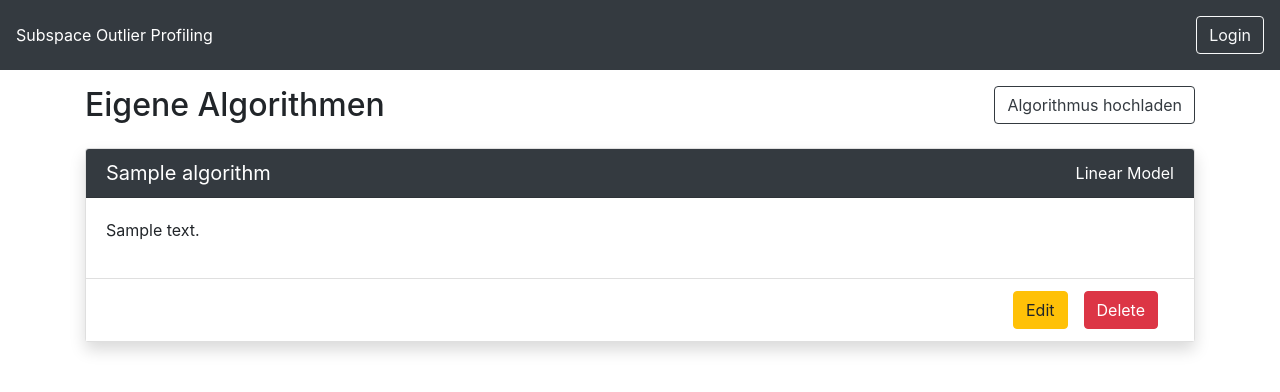
After one commit to d-schneid/SOP, a Django app: page /algorithm/overview/ in a window 1280 px wide. The commit adds this page. Shown: the top 392 px of the page. Run offline with Django 4.2, Linux system fonts and the light colour scheme; tables that the repository leaves empty hold one stand-in row (values such as "Sample post").

Commit message:
Add basic algorithm templates

```diff
--- /dev/null
+++ b/webserver/src/main/sop/experiments/templates/experiments/algorithms/algorithm_overview.html
@@ -0,0 +1,49 @@
+{% extends 'base.html' %}
+
+{% block title %}
+    Algorithm Overview
+{% endblock %}
+
+{% block content %}
+    <div class="d-flex">
+        <h2 class="mt-3 mb-3">Eigene Algorithmen</h2>
+        <a href="{% url 'algorithm_upload' %}" class="ml-auto mt-3 mb-3 btn btn-outline-dark">Algorithmus hochladen</a>
+    </div>
+    <div id="algorithm_accordion">
+        {% for algorithm in algorithm_list %}
+            <div class="card shadow mt-2">
+                <div class="card-header bg-dark d-flex" id="algorithm_{{ algorithm.pk }}">
+                    <h5 class="mb-0 w-80">
+                        <a class="btn-link btn-block text-white{% if not forloop.first %} collapsed{% endif %}"
+                           data-toggle="collapse"
+                           data-target="#collapse_{{ algorithm.pk }}"
+                           aria-expanded="{% if forloop.first %}true{% else %}false{% endif %}"
+                           aria-controls="collapse_{{ algorithm.pk }}">
+                            {{ algorithm.name }}
+                        </a>
+                    </h5>
+                    <a class="text-white ml-auto">{{ algorithm.group }}</a>
+                </div>
+
+                <div id="collapse_{{ algorithm.pk }}"
+                     class="collapse{% if forloop.first %} show{% endif %}"
+                     aria-labelledby="algorithm_{{ algorithm.pk }}"
+                     data-parent="#algorithm_accordion">
+                    <div class="card-body">
+                        <p>{{ algorithm.description }}</p>
+                    </div>
+                    <ul class="list-group list-group-flush">
+                        <li class="list-group-item">
+                            <div class="d-flex flex-row-reverse">
+                                <a href="{% url 'algorithm_delete' algorithm.pk %}"
+                                   class="btn btn-danger mr-3">Delete</a>
+                                <a href="{% url 'algorithm_edit' algorithm.pk %}"
+                                   class="btn btn-warning mr-3">Edit</a>
+                            </div>
+                        </li>
+                    </ul>
+                </div>
+            </div>
+        {% endfor %}
+    </div>
+{% endblock %}
--- a/webserver/src/main/sop/experiments/urls.py
+++ b/webserver/src/main/sop/experiments/urls.py
@@ -1,9 +1,15 @@
 from django.urls import path
-from .views import AlgorithmUploadView, AlgorithmOverview, AlgorithmDeleteView
 
+from .views.algorithm import AlgorithmEditView, AlgorithmUploadView, \
+    AlgorithmDeleteView, AlgorithmOverview
 
 urlpatterns = [
-    path('overview_algorithms/', AlgorithmOverview.as_view(), name="overview_algorithms"),
-    path('delete_algorithm/<int:pk>', AlgorithmDeleteView.as_view(), name="delete_algorithm"),
-    path('upload_algorithm/', AlgorithmUploadView.as_view(), name="upload_algorithm"),
+    path('algorithm/overview/', AlgorithmOverview.as_view(),
+         name="algorithm_overview"),
+    path('algorithm/<int:pk>/delete/', AlgorithmDeleteView.as_view(),
+         name="algorithm_delete"),
+    path('algorithm/<int:pk>/edit/', AlgorithmEditView.as_view(),
+         name="algorithm_edit"),
+    path('algorithm/upload/', AlgorithmUploadView.as_view(),
+         name="algorithm_upload"),
 ]
--- a/webserver/src/main/sop/experiments/views/algorithm.py
+++ b/webserver/src/main/sop/experiments/views/algorithm.py
@@ -1,20 +1,20 @@
-from django.views.generic import CreateView, ListView, DeleteView
+from django.http import HttpResponseRedirect
 from django.urls import reverse_lazy
-from django.http import HttpResponseRedirect
+from django.views.generic import CreateView, ListView, DeleteView, UpdateView
 
+from experiments.forms import UploadAlgorithmForm
 from experiments.models import Algorithm
-from experiments.forms import UploadAlgorithmForm
 
 
 class AlgorithmOverview(ListView):
     model = Algorithm
-    template_name = 'test_overview_algorithms.html'
+    template_name = 'algorithm_overview.html'
 
 
 class AlgorithmUploadView(CreateView):
     model = Algorithm
     form_class = UploadAlgorithmForm
-    template_name = 'test_upload_algorithm.html'
+    template_name = 'algorithm_upload.html'
 
     def form_valid(self, form) -> HttpResponseRedirect:
         form.instance.user = self.request.user
@@ -23,5 +23,12 @@ class AlgorithmUploadView(CreateView):
 
 class AlgorithmDeleteView(DeleteView):
     model = Algorithm
-    template_name = 'test_delete_algorithm.html'
-    success_url = reverse_lazy('overview_algorithms')
+    template_name = 'algorithm_delete.html'
+    success_url = reverse_lazy('algorithm_overview')
+
+
+class AlgorithmEditView(UpdateView):
+    model = Algorithm
+    fields = ['_name', '_description']
+    template_name = 'algorithm_edit.html'
+    success_url = reverse_lazy('algorithm_overview')
--- a/webserver/src/main/sop/sop/settings.py
+++ b/webserver/src/main/sop/sop/settings.py
@@ -9,7 +9,7 @@ https://docs.djangoproject.com/en/4.0/topics/settings/
 For the full list of settings and their values, see
 https://docs.djangoproject.com/en/4.0/ref/settings/
 """
-
+import os.path
 from pathlib import Path
 
 # Build paths inside the project like this: BASE_DIR / 'subdir'.
@@ -55,7 +55,7 @@ ROOT_URLCONF = 'sop.urls'
 TEMPLATES = [
     {
         'BACKEND': 'django.template.backends.django.DjangoTemplates',
-        'DIRS': [],
+        'DIRS': [os.path.join(BASE_DIR, 'experiments/templates/experiments/algorithms')],
         'APP_DIRS': True,
         'OPTIONS': {
             'context_processors': [
--- a/webserver/src/main/sop/sop/templates/base.html
+++ b/webserver/src/main/sop/sop/templates/base.html
@@ -26,7 +26,7 @@
 </head>
 
 <body>
-<header class="p-3 bg-dark text-white navbar navbar-expand-md navbar-dark bg-dark">
+<header class="p-3 bg-dark text-white navbar navbar-expand-md navbar-dark bg-dark flex-wrap>
     <a href="{% url 'home' %}" class="navbar-brand">Subspace Outlier Profiling</a>
 
     {% if user.is_authenticated %}
@@ -38,7 +38,7 @@
                 <li><a href="#"
                        class="nav-link px-2 ml-2 {% if 'dataset' in url_name %}text-secondary{% else %}text-white{% endif %}">Datasets</a>
                 </li>
-                <li><a href="{% url 'upload_algorithm' %}"
+                <li><a href="{% url 'algorithm_overview' %}"
                        class="nav-link px-2 ml-2 {% if 'algorithm' in url_name %}text-secondary{% else %}text-white{% endif %}">Algorithms</a>
                 </li>
             {% endwith %}
```
Also changed, not shown: webserver/src/main/sop/experiments/templates/experiments/algorithms/algorithm_delete.html (added, +16 -0 lines), webserver/src/main/sop/experiments/templates/experiments/algorithms/algorithm_edit.html (added, +15 -0 lines), webserver/src/main/sop/experiments/templates/experiments/algorithms/algorithm_upload.html (added, +15 -0 lines).
